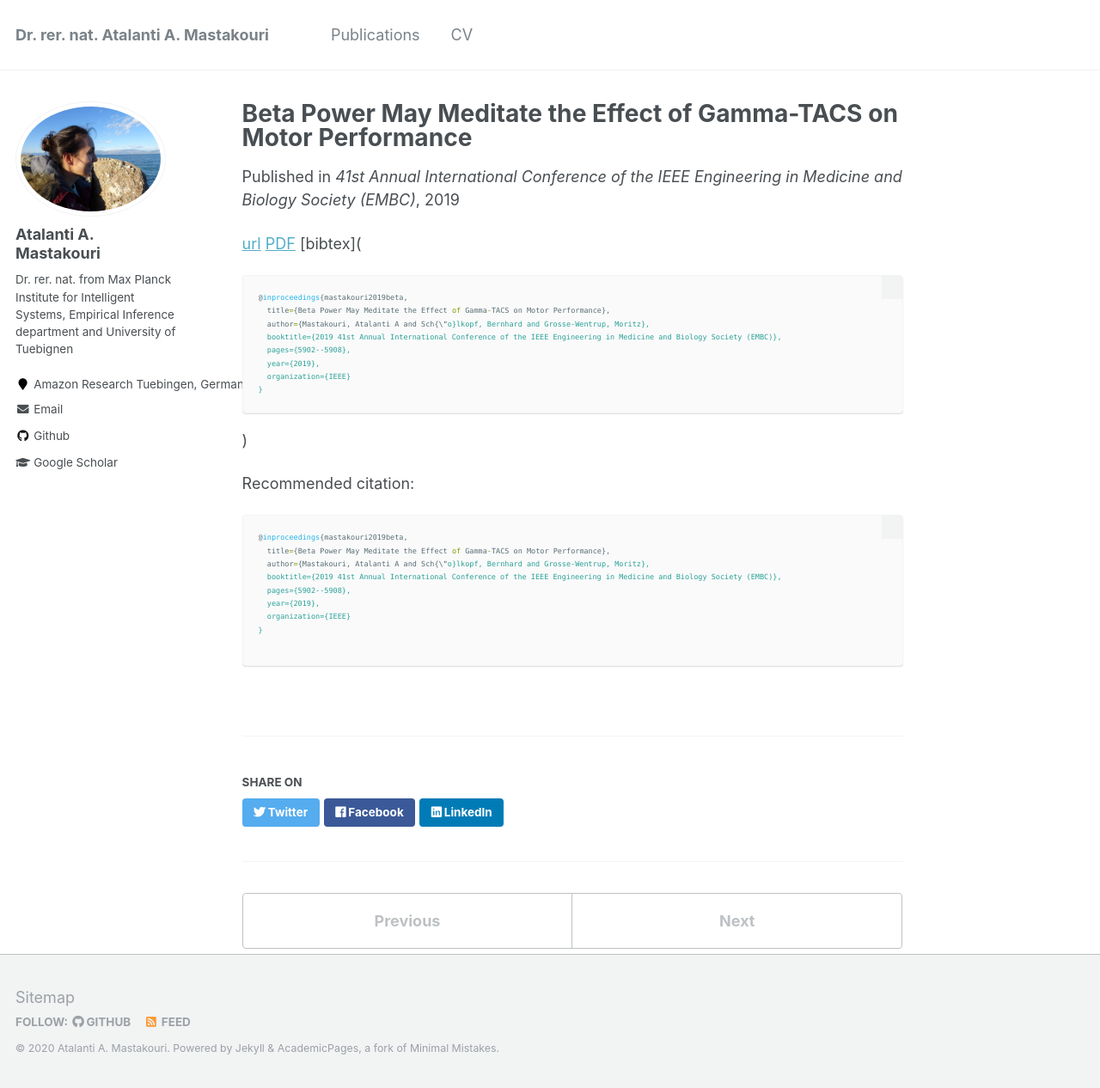
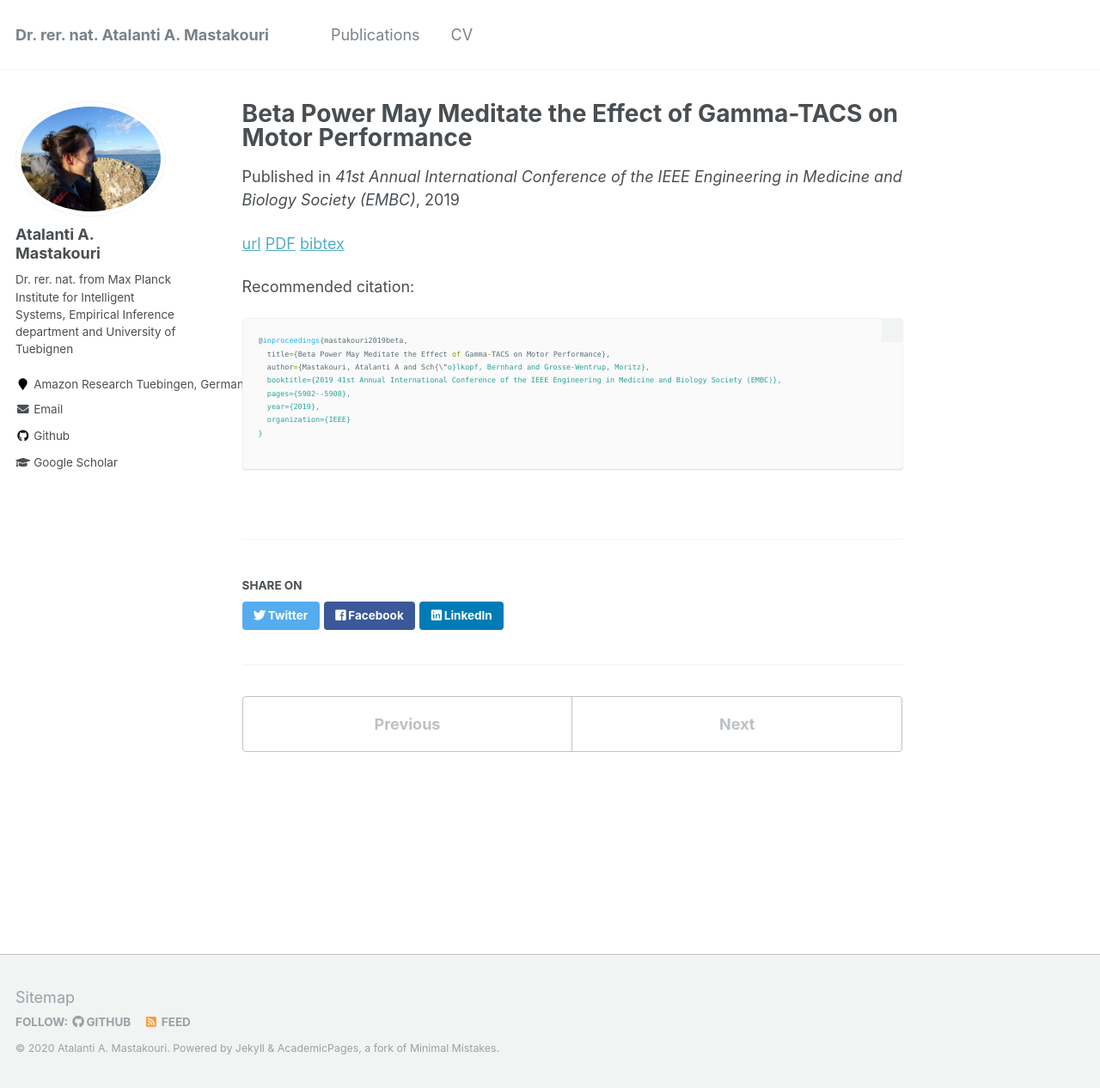
Before and after one commit to atalanti/atalanti.github.io, a Jekyll site: the page built from _publications/2019a-Beta-Power-May-Meditate-the-Effect-of-Gamma-TACS-on-Motor-Performance.md, in a window 1280 px wide and 1266 px high. Shown: the whole window at 86% size. Built offline with Jekyll 4.4.1, drawn with Linux system fonts in a browser that asks for light colours.

Commit message:
Update 2019a-Beta-Power-May-Meditate-the-Effect-of-Gamma-TACS-on-Motor-Performance.md

````diff
--- a/_publications/2019a-Beta-Power-May-Meditate-the-Effect-of-Gamma-TACS-on-Motor-Performance.md
+++ b/_publications/2019a-Beta-Power-May-Meditate-the-Effect-of-Gamma-TACS-on-Motor-Performance.md
@@ -7,18 +7,7 @@ venue: '41st Annual International Conference of the IEEE Engineering in Medicine
 ---
 [url](https://ieeexplore.ieee.org/abstract/document/8856416)
 [PDF](https://ei.is.tuebingen.mpg.de/uploads_file/attachment/attachment/515/1905.00319.pdf)
-[bibtex](
-```javascript
-@inproceedings{mastakouri2019beta,
-  title={Beta Power May Meditate the Effect of Gamma-TACS on Motor Performance},
-  author={Mastakouri, Atalanti A and Sch{\"o}lkopf, Bernhard and Grosse-Wentrup, Moritz},
-  booktitle={2019 41st Annual International Conference of the IEEE Engineering in Medicine and Biology Society (EMBC)},
-  pages={5902--5908},
-  year={2019},
-  organization={IEEE}
-}
-```
-)
+[bibtex](/publication/2019a-Beta-Power-May-Meditate-the-Effect-of-Gamma-TACS-on-Motor-Performance)
 
 Recommended citation:
 ```javascript
````
